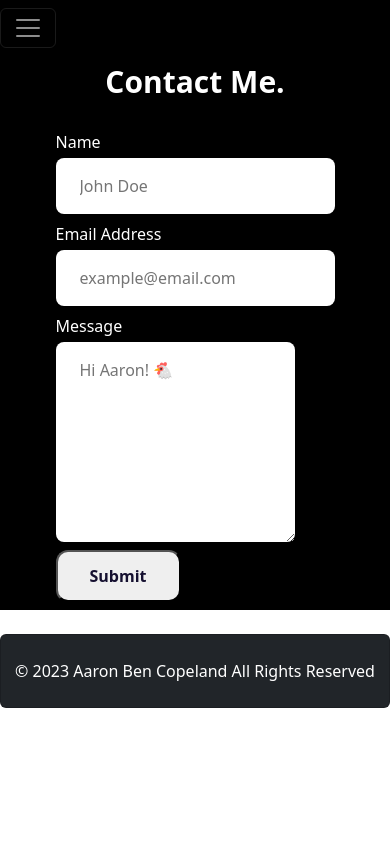
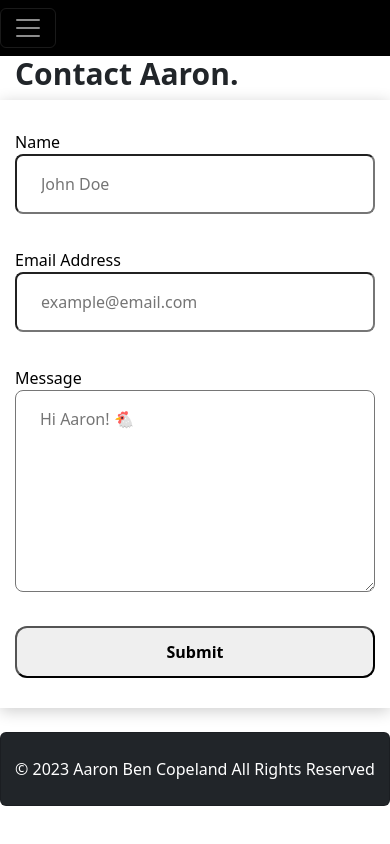
Before and after one commit to aaronbencopeland/react-portfolio-website, a React (Create React App) app: page /contact in a window 390 px wide. Built offline with nearby package versions, Linux system fonts and the light colour scheme.

Commit message:
Finish responsive styles & move styles to css file

```diff
--- a/src/pages/Contact.js
+++ b/src/pages/Contact.js
@@ -1,157 +1,52 @@
-import React from 'react'
+import React from 'react';
+import "../styles/Contact.css";
 
 function Contact() {
   return (
     <>
-      {/* Some useful stuff here: https://ordinarycoders.com/blog/article/react-bootstrap-forms */}
-      <div
-        style={{
-          display: "flex",
-          flexDirection: "column",
-          gap: 10,
-          overflow: "hidden",
-          backgroundColor: "black",
-          height: "full",
-          flex: 0.75,
-          padding: 8,
-          alignItems: "center"
-        }}
-      >
-        <h3
-          style={{
-            color: "white",
-            fontWeight: "bold",
-            fontSize: "30px",
-          }}
-        >
-          Contact Me.
+      <div id="contact-page">
+        <div className="contact-page-text">
+          <h3 className="contact-page-header">
+            Contact Aaron.
           </h3>
+        </div>
 
-        <form
-          style={{
-            color: "white",
-            display: "flex",
-            flexDirection: "column",
-            gap: 8,
-            marginTop: 12,
-            width: "fit-content",
-          }}
-        >
-          <label
-            style={{
-              display: "flex",
-              flexDirection: "column",
-              alignItems: "start",
-            }}
-          >
-            <span
-              style={{
-                color: "white",
-                fontWeight: 500,
-                marginBottom: 4,
-              }}
-            >
+        <div id="contact-form-container">
+          <form className="contact-page-form">
+            <label className="contact-form-field">
+              <span>
                 Name
               </span>
 
-            <input
-              style={{
-                paddingTop: "1rem"/* 16px */,
-                paddingBottom: "1rem"/* 16px */,
-                paddingLeft: "1.5rem"/* 16px */,
-                paddingRight: "1.5rem"/* 16px */,
-                borderRadius: "0.5rem"/* 8px */,
-                outline: "2px solid transparent",
-                outlineOffset: "2px",
-                borderStyle: "none",
-                fontWeight: 500,
-              }}
+              <input className="contact-form-input"
                 type="text"
                 placeholder="John Doe"
               />
             </label>
 
-          <label
-            style={{
-              display: "flex",
-              flexDirection: "column",
-              alignItems: "start",
-            }}
-          >
-            <span
-              style={{
-                color: "white",
-                fontWeight: 500,
-                marginBottom: 4,
-              }}
-            >
+            <label className="contact-form-field">
+              <span>
                 Email Address
               </span>
 
-            <input
-              style={{
-                paddingTop: "1rem"/* 16px */,
-                paddingBottom: "1rem"/* 16px */,
-                paddingLeft: "1.5rem"/* 16px */,
-                paddingRight: "1.5rem"/* 16px */,
-                borderRadius: "0.5rem"/* 8px */,
-                outline: "2px solid transparent",
-                outlineOffset: "2px",
-                borderStyle: "none",
-                fontWeight: 500,
-              }}
+              <input className="contact-form-input"
                 type="text"
                 placeholder="example@email.com"
               />
             </label>
 
-          <label
-            style={{
-              display: "flex",
-              flexDirection: "column",
-              alignItems: "start",
-            }}
-          >
-            <span
-              style={{
-                color: "white",
-                fontWeight: 500,
-                marginBottom: 4,
-              }}
-            >
+            <label className="contact-form-field">
+              <span>
                 Message
               </span>
 
-            <textarea
-              style={{
-                paddingTop: "1rem"/* 16px */,
-                paddingBottom: "1rem"/* 16px */,
-                paddingLeft: "1.5rem"/* 16px */,
-                paddingRight: "1.5rem"/* 16px */,
-                borderRadius: "0.5rem"/* 8px */,
-                outline: "2px solid transparent",
-                outlineOffset: "2px",
-                borderStyle: "none",
-                fontWeight: 500,
-              }}
-              rows={7} cols={19}
+              <textarea className="contact-form-input"
+                rows={7}
                 placeholder="Hi Aaron! 🐔"
               />
             </label>
 
-          <button
-            style={{
-              paddingTop: "0.75rem"/* 12px */,
-              paddingBottom: "0.75rem"/* 12px */,
-              paddingLeft: "2rem"/* 32px */,
-              paddingRight: "2rem"/* 32px */,
-              outline: "2px solid transparent",
-              outlineOffset: "2px",
-              width: "fit-content",
-              color: "#151030",
-              fontWeight: "bold",
-              borderRadius: "0.75rem"/* 12px */,
-            }}
+            <button className="contact-form-submit-button"
               type="submit"
               onClick={((e) => e.preventDefault())}
             >
@@ -159,6 +54,7 @@ function Contact() {
             </button>
           </form>
         </div>
+      </div>
     </>
   )
 }
--- /dev/null
+++ b/src/styles/Contact.css
@@ -0,0 +1,108 @@
+/* Start Contact page base styles */
+#contact-form-container {
+  box-shadow: 0px 3px 15px rgba(0, 0, 0, 0.2);
+  display: flex;
+  width: 100%;
+  justify-content: center;
+  background-color: white;
+}
+
+#contact-page {
+  display: flex;
+  height: 100%;
+  width: 100%;
+}
+
+.contact-form-input {
+  padding: 1rem 1.5rem;
+  border-radius: 0.5rem;
+  outline: 2px solid transparent;
+  outline-offset: 2px;
+  font-weight: 500;
+  width: 100%;
+}
+
+.contact-form-input:focus {
+  box-shadow: 0px 3px 15px rgba(0, 0, 0, 0.2);
+}
+
+.contact-form-field {
+  display: flex;
+  flex-direction: column;
+  align-items: start;
+  color: black;
+  font-weight: 500;
+  margin-bottom: 4px;
+}
+
+.contact-page-form {
+  color: white;
+  display: flex;
+  flex-direction: column;
+  gap: 30px;
+  margin-top: 30px;
+  margin-bottom: 30px;
+  width: 100%;
+}
+
+.contact-page-header {
+  font-size: 30px;
+  font-weight: bold;
+}
+
+.contact-page-text {
+  display: flex;
+}
+
+.contact-form-submit-button {
+  padding: 0.75rem 2rem;
+  font-weight: bold;
+  border-radius: 0.75rem;
+  width: 100%
+}
+/* END Contact page responsive styles */
+
+/* START Contact page responsive styles */
+@media only screen and (max-width: 800px) {
+  #contact-form-container {
+    border-radius: 0px;
+    padding-left: 15px;
+    padding-right: 15px;
+  }
+
+  #contact-page {
+    display: flex;
+    flex-direction: column;
+  }
+
+  .contact-page-form {
+    margin-left: 0%;
+    margin-right: 0%;
+  }
+
+  .contact-page-text {
+    margin-left: 15px;
+  }
+}
+
+@media (min-width: 800px) {
+  #contact-form-container {
+    border-radius: 15px;
+    margin: 40px 40px 40px 0px;
+    justify-content: center;
+  }
+
+  .contact-page-form {
+    margin-left: 30%;
+    margin-right: 30%;
+  }
+
+  .contact-page-text {
+    padding-left: 40px;
+    padding-right: 40px;
+    margin-bottom: 40px;
+    width: 40%;
+    justify-content: center;
+  }
+}
+/* END Contact page responsive styles */
```
Lines whose indentation alone changed are shown as unchanged.
